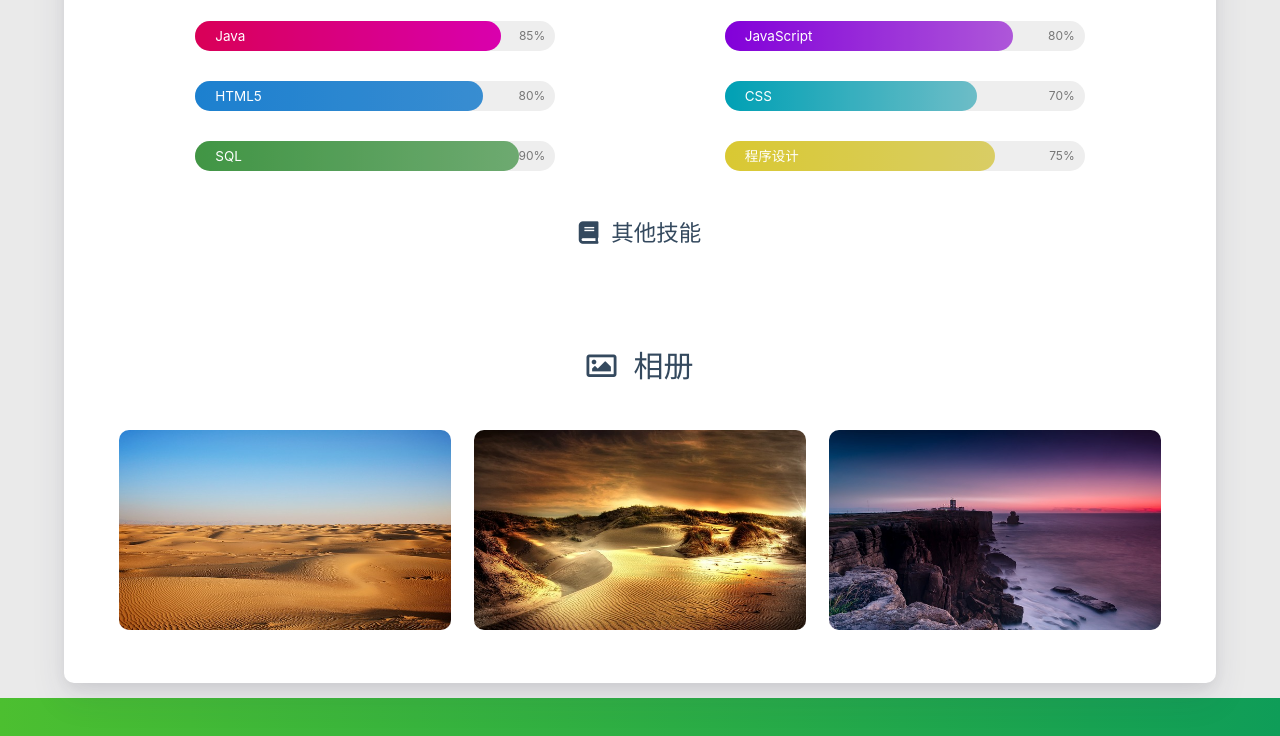
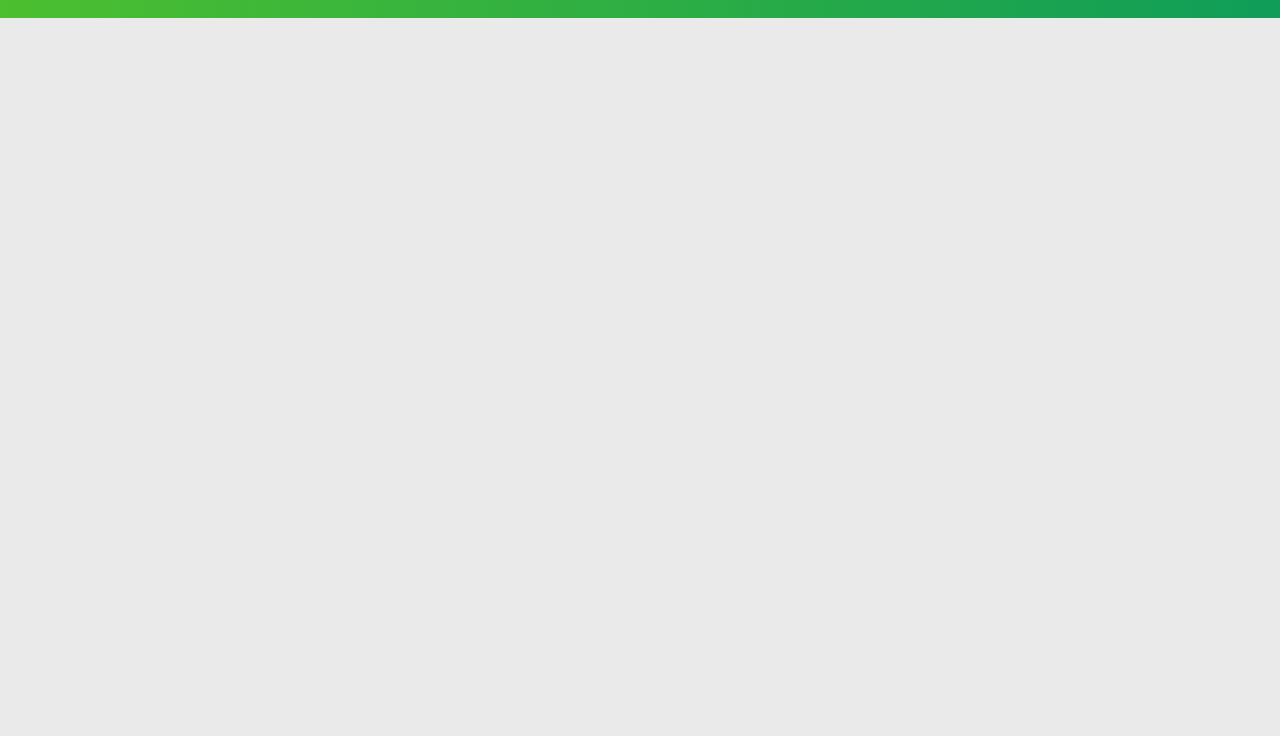
Before and after one commit to BruceWong96/BruceWong96.github.io, a plain HTML site: page about/index.html in a window 1280 px wide. Shown: the part 1474-2210 px from the top of the page. After the commit the page ends 1492 px from the top, so only its background shows below. Drawn offline with nearby package versions, Linux system fonts and the light colour scheme; some packages are replaced by stand-ins of ours; a script that the page names is missing.

Commit message:
Site updated: 2021-06-26 14:28:00

```diff
--- a/about/index.html
+++ b/about/index.html
@@ -599,139 +599,6 @@
 
 
 
-<div class="my-skills">
-    <div class="title center-align" data-aos="zoom-in-up">
-        <i class="fas fa-wrench"></i>&nbsp;&nbsp;我的技能
-    </div>
-    <div class="row">
-
-
-
-        <div class="col s12 m6 l6" data-aos="fade-up">
-            <div class="skillbar">
-                <div class="skillbar-title"
-                     style="background: linear-gradient(to right, #FF0066 0%, #FF00CC 100%); width: 85%">
-                    <span>Java</span>
-                </div>
-                <div class="skill-bar-percent">85%</div>
-            </div>
-        </div>
-
-
-        <div class="col s12 m6 l6" data-aos="fade-up">
-            <div class="skillbar">
-                <div class="skillbar-title"
-                     style="background: linear-gradient(to right, #9900FF 0%, #CC66FF 100%); width: 80%">
-                    <span>JavaScript</span>
-                </div>
-                <div class="skill-bar-percent">80%</div>
-            </div>
-        </div>
-
-
-        <div class="col s12 m6 l6" data-aos="fade-up">
-            <div class="skillbar">
-                <div class="skillbar-title"
-                     style="background: linear-gradient(to right, #2196F3 0%, #42A5F5 100%); width: 80%">
-                    <span>HTML5</span>
-                </div>
-                <div class="skill-bar-percent">80%</div>
-            </div>
-        </div>
-
-
-        <div class="col s12 m6 l6" data-aos="fade-up">
-            <div class="skillbar">
-                <div class="skillbar-title"
-                     style="background: linear-gradient(to right, #00BCD4 0%, #80DEEA 100%); width: 70%">
-                    <span>CSS</span>
-                </div>
-                <div class="skill-bar-percent">70%</div>
-            </div>
-        </div>
-
-
-        <div class="col s12 m6 l6" data-aos="fade-up">
-            <div class="skillbar">
-                <div class="skillbar-title"
-                     style="background: linear-gradient(to right, #4CAF50 0%, #81C784 100%); width: 90%">
-                    <span>SQL</span>
-                </div>
-                <div class="skill-bar-percent">90%</div>
-            </div>
-        </div>
-
-
-        <div class="col s12 m6 l6" data-aos="fade-up">
-            <div class="skillbar">
-                <div class="skillbar-title"
-                     style="background: linear-gradient(to right, #FFEB3B 0%, #FFF176 100%); width: 75%">
-                    <span>程序设计</span>
-                </div>
-                <div class="skill-bar-percent">75%</div>
-            </div>
-        </div>
-
-
-    </div>
-
-
-
-
-    <div class="other-skills chip-container" data-aos="zoom-in-up">
-        <div class="sub-title center-align"><i class="fa fa-book"></i>&nbsp;&nbsp;其他技能</div>
-        <div class="tag-chips center-align">
-
-        </div>
-    </div>
-
-
-</div>
-
-
-
-
-
-<div id="myGallery" class="my-gallery">
-    <div class="title center-align" data-aos="zoom-in-up">
-        <i class="far fa-image"></i>&nbsp;&nbsp;相册
-    </div>
-    <div class="row">
-
-
-        <div class="photo col s12 m6 l4" data-aos="fade-up">
-            <div class="img-item" data-src="/medias/featureimages/0.jpg">
-                <img src="/medias/featureimages/0.jpg" class="responsive-img">
-            </div>
-        </div>
-
-        <div class="photo col s12 m6 l4" data-aos="fade-up">
-            <div class="img-item" data-src="/medias/featureimages/1.jpg">
-                <img src="/medias/featureimages/1.jpg" class="responsive-img">
-            </div>
-        </div>
-
-        <div class="photo col s12 m6 l4" data-aos="fade-up">
-            <div class="img-item" data-src="/medias/featureimages/2.jpg">
-                <img src="/medias/featureimages/2.jpg" class="responsive-img">
-            </div>
-        </div>
-
-
-    </div>
-</div>
-
-<script>
-    $(function () {
-        let animateClass = 'animated pulse';
-        $('#myGallery .photo').hover(function () {
-            $(this).addClass(animateClass);
-        }, function () {
-            $(this).removeClass(animateClass);
-        });
-    });
-</script>
-
 
 
 
```
